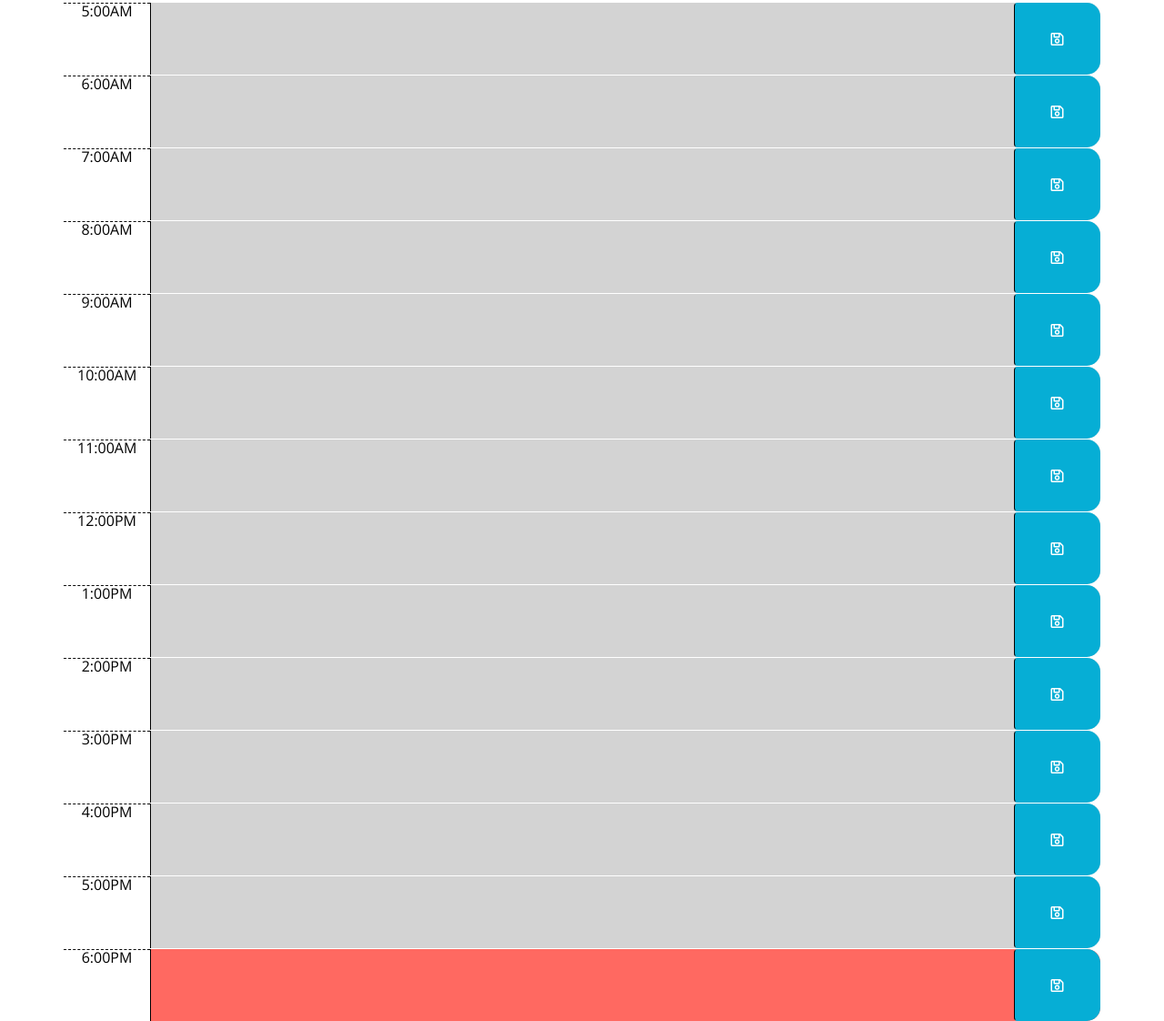
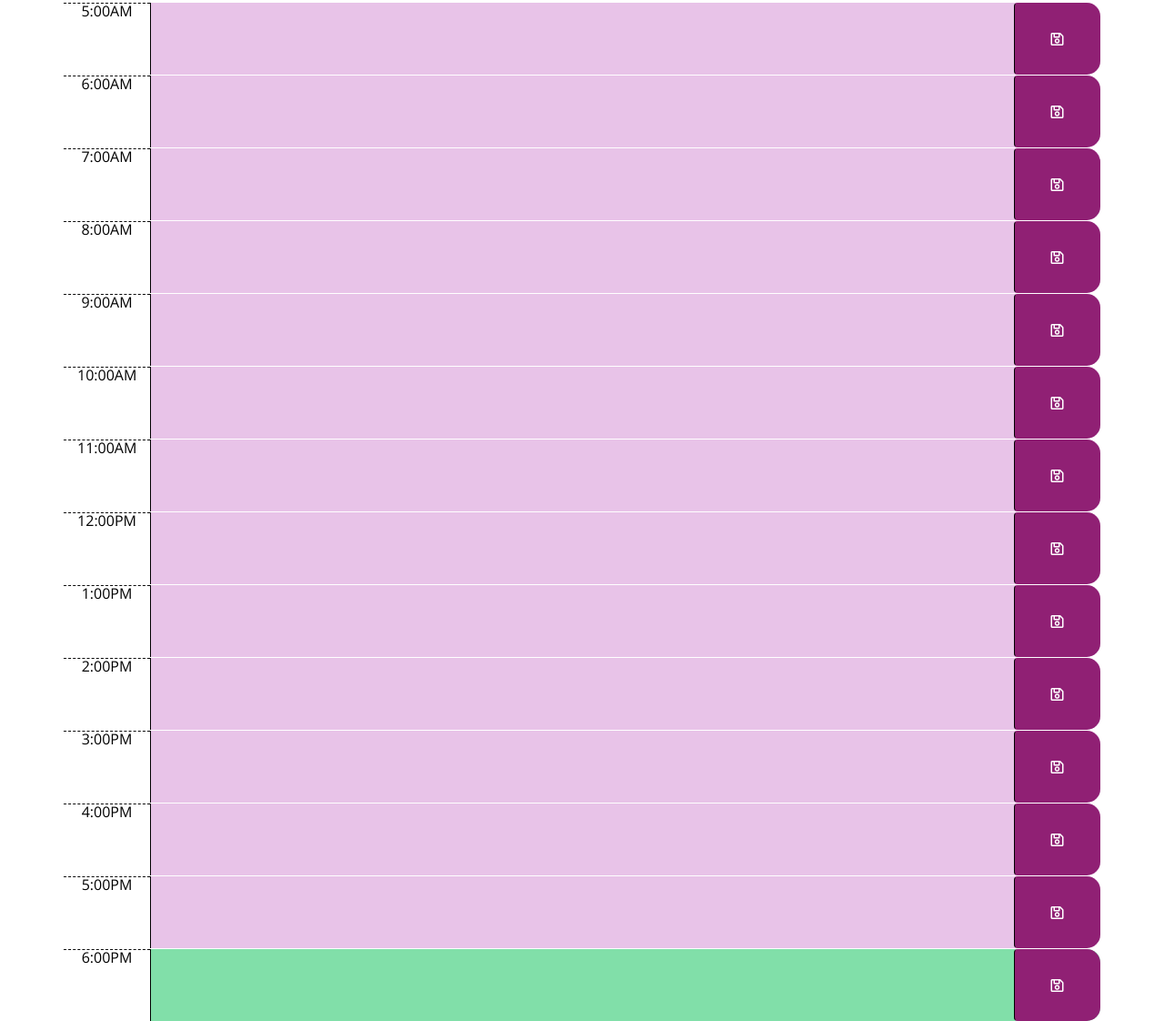
Before and after one commit to Roya-Jamshidpour/homework5-calendar, a plain HTML site: page index.html in a window 1280 px wide. Shown: the part 334-1456 px from the top of the page at 91% size. Drawn offline with nearby package versions, Linux system fonts and the light colour scheme.

Commit message:
updated readme and colors

```diff
--- a/style.css
+++ b/style.css
@@ -43,17 +43,17 @@ textarea {
 }
 
 .past {
-  background-color: #d3d3d3;
+  background-color: #e8c3e8;
   color: white;
 }
 
 .present {
-  background-color: #ff6961;
+  background-color: #81dfa9;
   color: white;
 }
 
 .future {
-  background-color: #77dd77;
+  background-color: #f6ca77;
   color: white;
 }
 
@@ -61,7 +61,7 @@ textarea {
   border-left: 1px solid black;
   border-top-right-radius: 15px;
   border-bottom-right-radius: 15px;
-  background-color: #06aed5;
+  background-color: #902074;
   color: white;
 }
 
```
Also changed, not shown: 1 other file.
